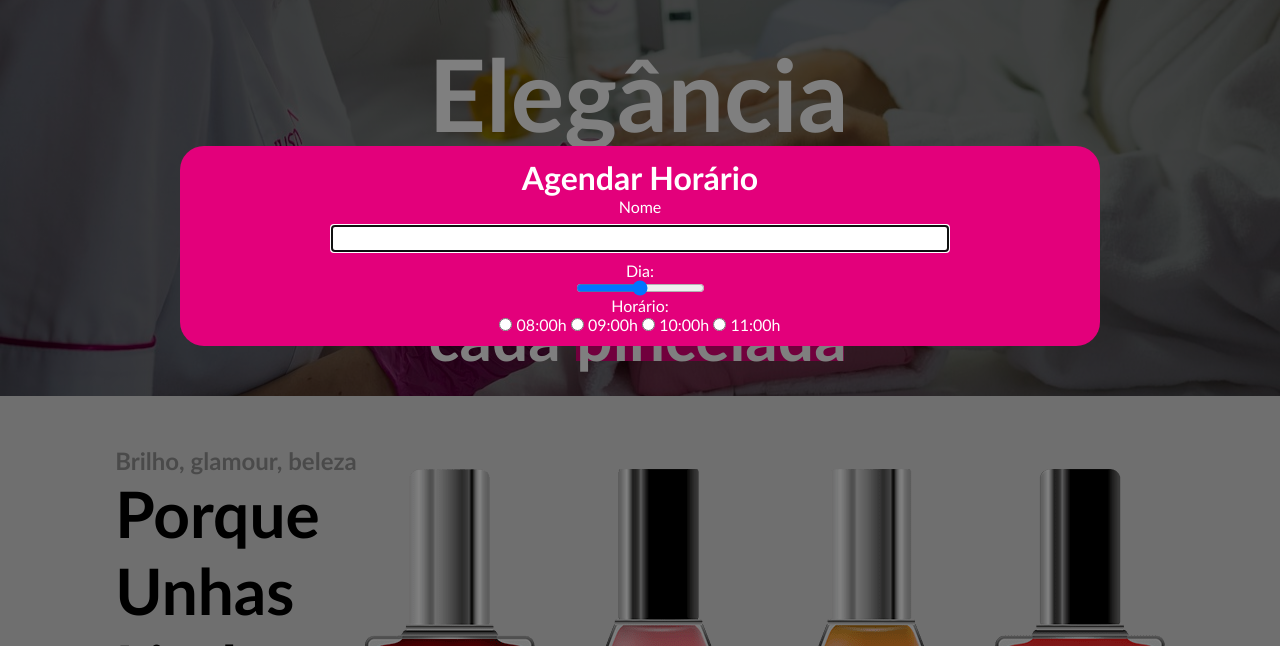
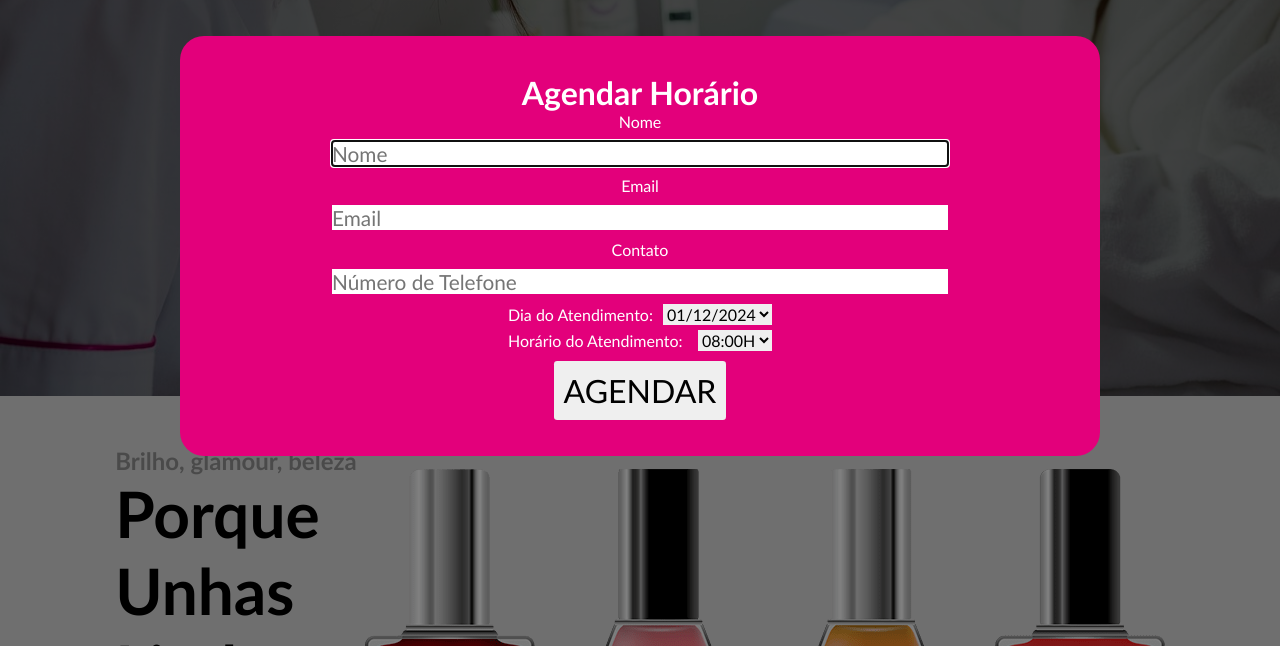
Before and after one commit to carrlosgadelha/sandy-santos, a plain HTML site: page index.html in a window 1280 px wide. Both pictures are taken after a click on the button "AGENDAR". Shown: the part 154-800 px from the top of the page. Drawn offline with Linux system fonts and the light colour scheme.

Commit message:
Melhorado o sistema de agendamento.

```diff
--- a/index.html
+++ b/index.html
@@ -24,20 +24,27 @@
         <div class="modal-style">
             <h2>Agendar Horário</h2>
             <label for="modal-name">Nome</label>
-            <input type="text" id="modal-name">
-            <label for="day">Dia:</label>
-            <input type="range" name="day" id="day" min="1" max="31" step="1">
-            <label for="hour">Horário:</label>
-            <div class="options">
-                <input type="radio" value="08:00" name="horario" id="eigth">
-                <label for="eigth">08:00h</label>
-                <input type="radio" value="09:00" name="horario" id="nine">
-                <label for="nine">09:00h</label>
-                <input type="radio" value="10:00" name="horario" id="ten">
-                <label for="ten">10:00h</label>
-                <input type="radio" value="11:00" name="horario" id="eleven">
-                <label for="eleven">11:00h</label>
+            <input type="text" id="modal-name" placeholder="Nome">
+            <label for="modal-name" >Email</label>
+            <input type="text" id="modal-email" placeholder="Email">
+            <label for="modal-name" >Contato</label>
+            <input type="text" id="modal-contato" placeholder="Número de Telefone">
+            <div class="day-modal">
+                <label>Dia do Atendimento:</label>
+                <select name="dia-atendimento" id="day-of">
+                </select>
             </div>
+            <div class="hour-modal">
+                <label>Horário do Atendimento:</label>
+                <select name="dia-atendimento" id="hour-of">
+                    <option value="01:hour">08:00H</option>
+                    <option value="02:hour">09:00H</option>
+                    <option value="03:hour">10:00H</option>
+                    <option value="04:hour">11:00H</option>
+                    <option value="05:hour">13:00H</option>
+                </select>
+            </div>
+            <button>AGENDAR</button>
         </div>
     </dialog>
     <main>
--- a/js/main.js
+++ b/js/main.js
@@ -3,6 +3,26 @@
     const sendBtn = document.getElementById("send-btn")
     const agendarBtn = document.getElementById("agendarBtn")
     const modal = document.querySelector("#agendarPopup")
+
+    const dayOfModal = document.getElementById("day-of")
+    const d = new Date(2024, 11,1)
+    const lastDay = new Date(d.getFullYear(), d.getMonth() + 1, 0)
+
+    const days = []
+
+    for(let i = 0; i <= (lastDay.getDate() - d.getDate()); i++){
+        days.push(d.getDate() + i)
+    }
+
+    console.log(lastDay)
+
+    days.forEach(function(el){
+        const newDate = document.createElement("option")
+        newDate.value = `day-object:${el}`
+        newDate.innerHTML = `${el.toString().length == 1 ? `0${el}` : el}/${(d.getMonth() +1).toString().length <= 1 ? `0${(d.getMonth() +1)}` : d.getMonth() +1}/${d.getFullYear()}`
+
+        dayOfModal.appendChild(newDate)
+    })
 
     Array.from(questions).forEach((el) => {
         let answerMargin
--- a/styles/style.css
+++ b/styles/style.css
@@ -1,7 +1,7 @@
 :root{
     --pink:#e3007b;
     --modalW: 920px;
-    --modalH: 200px;
+    --modalH: 420px;
 }
 
 * {
@@ -354,16 +354,45 @@ footer {
     left: calc(50% - (var(--modalW) / 2));
 }
 
-#modal-name {
+#agendarPopup button {
+    cursor: pointer;
+    border-radius: .2rem;
+    font-size: 2rem;
+    padding: 10px;
+    margin-top: 10px;
+}
+
+#agendarPopup button:hover {
+    background-color: #f3c6df;
+}
+
+.modal-style input {
     width: 70%;
     font-size: 1.3rem;
     margin: 10px 0px;
 }
 
-.options > input {
-    cursor: pointer;
+.day-modal {
+    display: flex;
+    align-items: center;
+    justify-content: space-between;
+    width: 30%;
 }
 
-.options > label {
+.hour-modal {
+    display: flex;
+    margin-top: 5px;
+    align-items: center;
+    justify-content: space-between;
+    width: 30%;
+}
+
+#day-of {
     cursor: pointer;
+    font-size: 1rem;
 }
+
+#hour-of {
+    cursor: pointer;
+    font-size: 1rem;
+}
```
